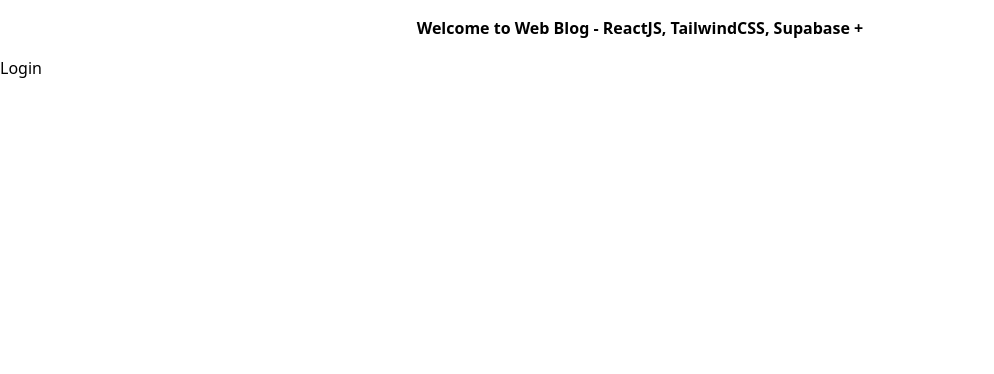
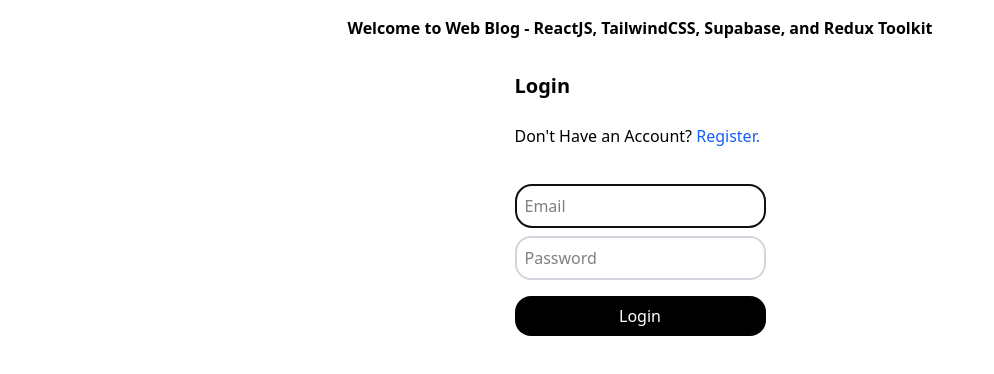
Before and after one commit to Zier0Code/simple-web-blog, a React (Vite) app: page /login in a window 1280 px wide. Shown: the top 374 px of the page, without its empty margins (0-994 px from the left). Built offline with nearby package versions, Linux system fonts and the light colour scheme.

Commit message:
updating login/register pages

```diff
--- a/src/main.tsx
+++ b/src/main.tsx
@@ -11,7 +11,8 @@ createRoot(document.getElementById("root")!).render(
       {/* Added store provider in react redux  */}
       <Provider store={store}>
         <h2 className="font-bold p-4 text-center">
-          Welcome to Web Blog - ReactJS, TailwindCSS, Supabase +{" "}
+          Welcome to Web Blog - ReactJS, TailwindCSS, Supabase, and Redux
+          Toolkit
         </h2>
         <RouterProvider router={router} />
       </Provider>
--- a/src/pages/login.tsx
+++ b/src/pages/login.tsx
@@ -1,7 +1,93 @@
+import { useEffect, useState } from "react";
+import { useSelector } from "react-redux";
+import { Link } from "react-router-dom";
+
 const Login = () => {
+  useEffect(() => {
+    document.title = "Register - Web Blog";
+  }, []);
+  const [loading, setLoading] = useState(false);
+  const [email, setEmail] = useState("");
+  const [password, setPassword] = useState("");
+
+  const user = useSelector((state: any) => state.auth.user);
+  const handleSubmit = (e: React.FormEvent<HTMLFormElement>) => {
+    e.preventDefault();
+
+    type Body = {
+      email: string;
+      password: string;
+    };
+
+    const body: Body = {
+      email: e.currentTarget.email.value,
+      password: e.currentTarget.password.value,
+    };
+
+    // create login api here
+    try {
+      if (!loading) {
+        setLoading(true);
+        setTimeout(() => {
+          setLoading(false);
+        }, 3000);
+      }
+    } catch (err) {
+      console.error("Error during login:", err);
+    } finally {
+      setEmail("");
+      setPassword("");
+    }
+  };
   return (
     <>
-      <div>Login</div>
+      <div className="flex justify-center">
+        <form onSubmit={handleSubmit} className="flex flex-col gap-4 p-4">
+          <h1 className="font-bold text-xl pb-2">Login</h1>
+          <p>
+            Don't Have an Account?{" "}
+            <Link className="text-blue-600 hover:underline" to={"/register"}>
+              {" "}
+              Register.
+            </Link>
+          </p>
+          <div className="max-w-md w-auto mt-5 flex flex-col gap-2">
+            <input
+              className="p-2 border-2 border-gray-300 rounded-2xl"
+              placeholder="Email"
+              type="email"
+              name="email"
+              onChange={(e) => setEmail(e.target.value)}
+              value={email}
+              required
+              autoFocus
+            />
+            <input
+              className="p-2 border-2 border-gray-300 rounded-2xl"
+              placeholder="Password"
+              type="password"
+              name="password"
+              onChange={(e) => setPassword(e.target.value)}
+              value={password}
+              required
+              maxLength={20}
+              minLength={8}
+            />
+          </div>
+
+          <button
+            className={`bg-black  p-2 rounded-2xl  transition-colors duration-300  ${
+              loading
+                ? "cursor-not-allowed bg-gray-200 text-black/60"
+                : "cursor-pointer hover:bg-gray-800 text-white"
+            }`}
+            type="submit"
+            disabled={loading}
+          >
+            {loading ? "Loading..." : "Login"}
+          </button>
+        </form>
+      </div>
     </>
   );
 };
--- a/src/pages/register.tsx
+++ b/src/pages/register.tsx
@@ -1,13 +1,60 @@
-import { useSelector } from "react-redux";
+import { useEffect, useState } from "react";
 import { Link } from "react-router-dom";
 
 const Register = () => {
-  const user = useSelector((state: any) => state.auth.user);
+  useEffect(() => {
+    document.title = "Register - Web Blog";
+  }, []);
 
+  type loadingType = boolean;
+
+  const [loading, setLoading] = useState<loadingType>(false);
+  // State variables for registration form
+  const [email, setEmail] = useState("");
+  const [password, setPassword] = useState("");
+  const [confirmPassword, setConfirmPassword] = useState("");
+  const [fullName, setFullName] = useState("");
+  const [contactNumber, setContactNumber] = useState("");
+
+  // Handle registration form submission
   const handleSubmit = (e: React.FormEvent<HTMLFormElement>) => {
     e.preventDefault();
+    type Body = {
+      email: string;
+      password: string;
+      confirmPassword: string;
+      fullName: string;
+      contactNumber: string;
+    };
+
+    const body: Body = {
+      email: email,
+      password: password,
+      confirmPassword: confirmPassword,
+      fullName: fullName,
+      contactNumber: contactNumber,
+    };
+
+    // create registration api here
+    try {
+      if (!loading) {
+        setLoading((prev) => !prev);
+        setTimeout(() => {
+          console.log("data fetched successfully", body, loading);
+          setLoading((prev) => !prev);
+        }, 10000);
+      }
+    } catch (err) {
+      console.error("Error during registration:", err);
+    } finally {
+      setEmail("");
+      setPassword("");
+      setConfirmPassword("");
+      setFullName("");
+      setContactNumber("");
+    }
+
     // Handle registration logic here
-    console.log("Registration form submitted", user?.email);
   };
 
   return (
@@ -25,20 +72,57 @@ const Register = () => {
           <div className="max-w-md w-auto mt-5 flex flex-col gap-2">
             <input
               className="p-2 border-2 border-gray-300 rounded-2xl"
+              placeholder="Full Name"
+              type="text"
+              required
+              onChange={(e) => setFullName(e.target.value)}
+              value={fullName}
+              autoFocus
+              autoComplete="name"
+            />
+            <input
+              className="p-2 border-2 border-gray-300 rounded-2xl"
+              placeholder="Contact Number"
+              type="text"
+              required
+              onChange={(e) => setContactNumber(e.target.value)}
+              value={contactNumber}
+            />
+            <input
+              className="p-2 border-2 border-gray-300 rounded-2xl"
               placeholder="Email"
               type="email"
+              required
+              onChange={(e) => setEmail(e.target.value)}
+              value={email}
             />
             <input
               className="p-2 border-2 border-gray-300 rounded-2xl"
               placeholder="Password"
               type="password"
+              required
+              onChange={(e) => setPassword(e.target.value)}
+              value={password}
+            />
+            <input
+              className="p-2 border-2 border-gray-300 rounded-2xl"
+              placeholder="Confirm Password"
+              type="password"
+              required
+              onChange={(e) => setConfirmPassword(e.target.value)}
+              value={confirmPassword}
             />
           </div>
           <button
-            className="bg-black text-white p-2 rounded-2xl hover:bg-gray-800 transition-colors duration-300"
+            className={`bg-black  p-2 rounded-2xl  transition-colors duration-300  ${
+              loading
+                ? "cursor-not-allowed bg-gray-200 text-black/60"
+                : "cursor-pointer hover:bg-gray-800 text-white"
+            }`}
             type="submit"
+            disabled={loading}
           >
-            Submit
+            {loading ? "Loading..." : "Register"}
           </button>
         </form>
       </div>
```
